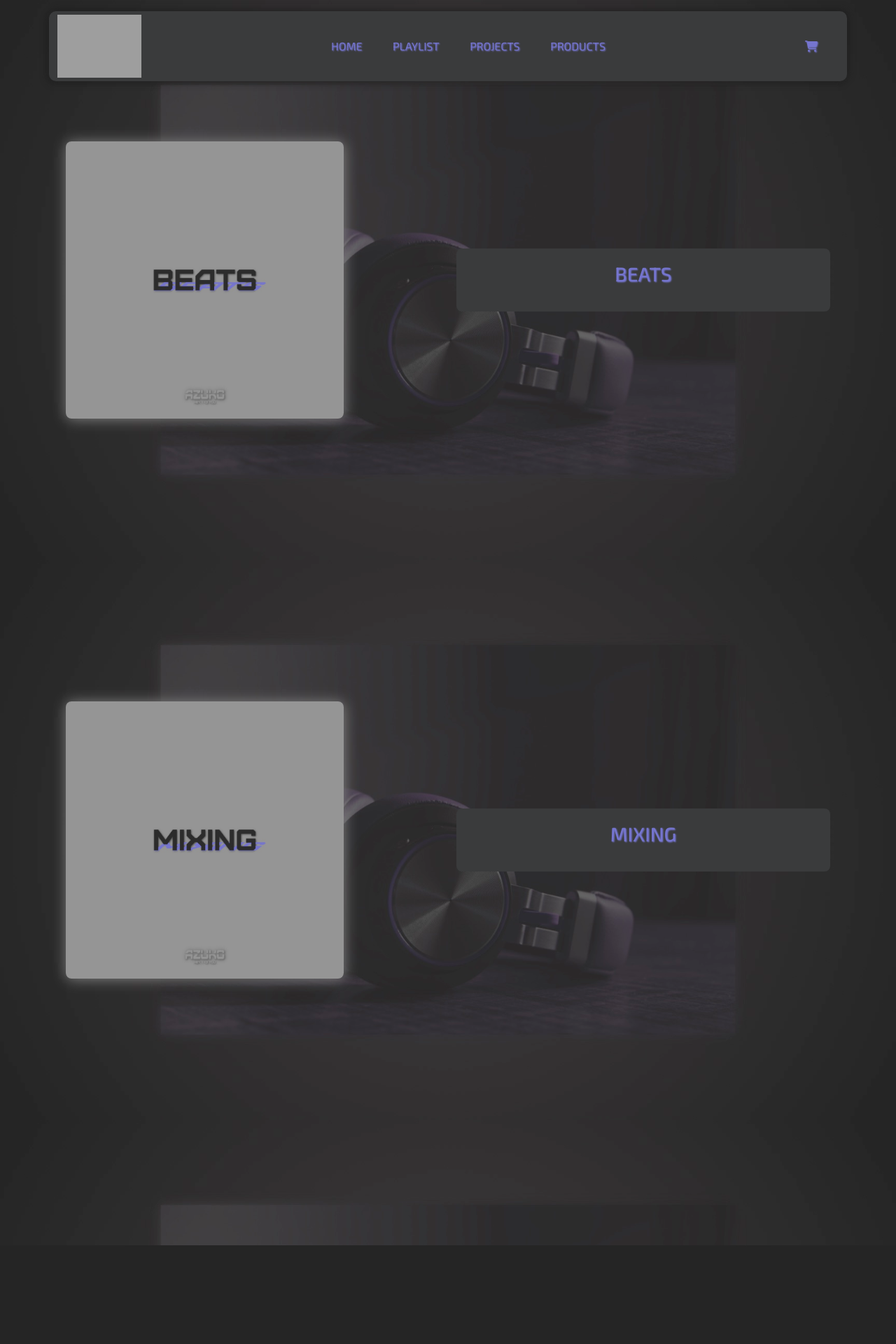
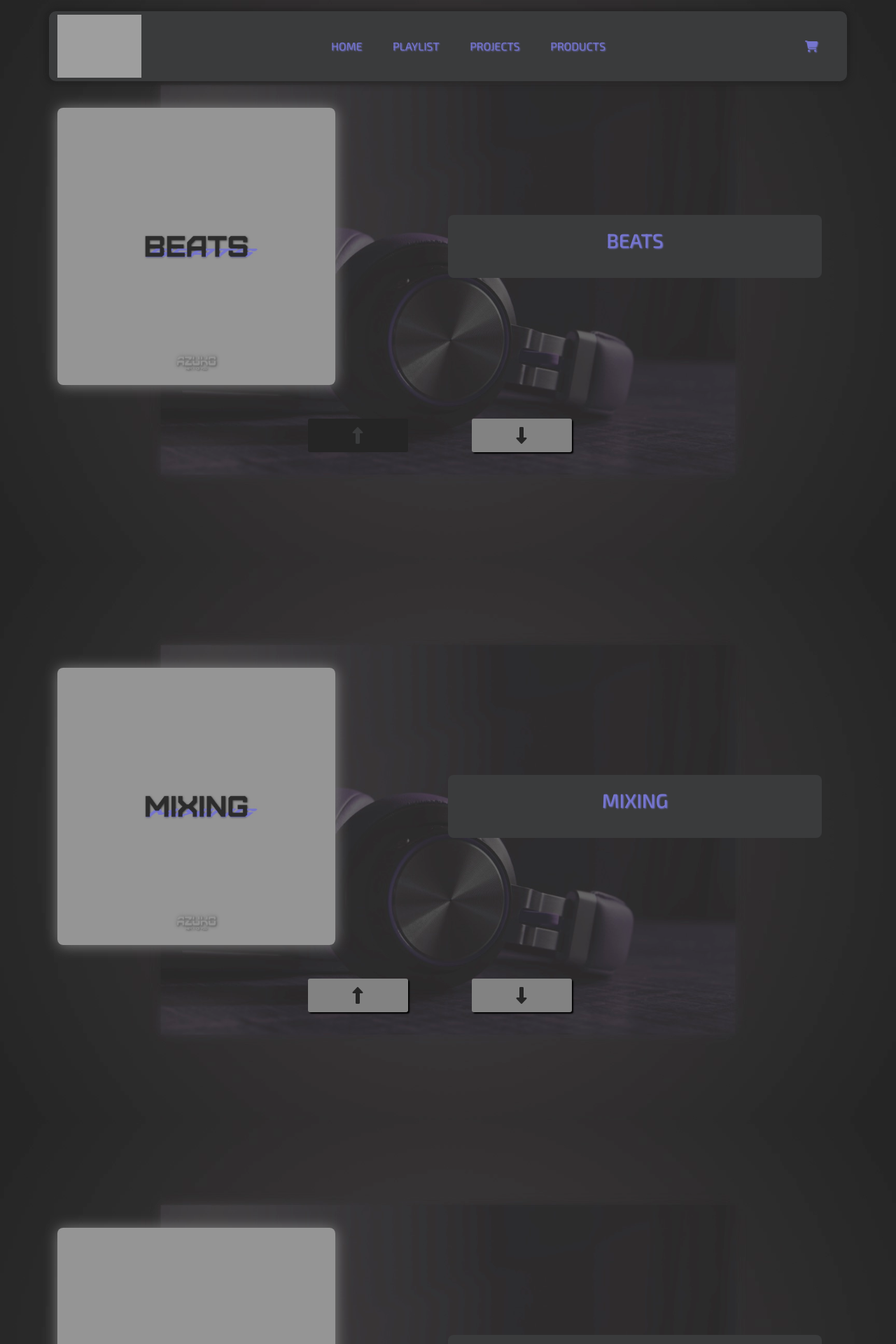
Before and after one commit to AzukoTazumaki/Azuko, a FastAPI app: page /products in a window 1280 px wide. Shown: the top 1920 px of the page at 70% size. Run offline with FastAPI, Linux system fonts and the light colour scheme; some libraries are stand-ins or nearby versions; grey boxes are pictures that could not be loaded.

Commit message:
FastApi site v1.1.1

```diff
--- a/static/css/style.css
+++ b/static/css/style.css
@@ -3,6 +3,7 @@
 :root {
     --dark-gray-azuko-rgb: rgb(37, 37, 37);
     --light-gray-azuko-rgb: rgb(130, 130, 130);
+    --light-gray-azuko-rgb-deep: rgb(110, 110, 110);
     --product-card-rgb: rgb(149, 149, 149);
 }
 
@@ -36,7 +37,7 @@ body {
 .slider_buttons {
     position: absolute;
     margin-left: 96.4vw;
-    background-color: var(--periwinkle-purple-rgb);
+    background-color: var(--light-gray-azuko-rgb);
     box-shadow: 2px 2px 2px rgb(0, 0, 0);
     color: var(--dark-gray-azuko-rgb);
     border: none;
@@ -46,13 +47,15 @@ body {
     transition: .3s;
 }
 
-.slider_buttons:focus {
+.slider_buttons:focus,
+.slider_products:focus {
     box-shadow: none;
     transform: scale(.85);
 }
 
-.slider_buttons:hover:not(.slider_button_up_disabled) {
-    background-color: var(--periwinkle-purple-rgb-deep);
+.slider_buttons:hover:not(.slider_button_up_disabled),
+.slider_products:hover:not(.slider_products_disabled) {
+    background-color: var(--light-gray-azuko-rgb-deep);
 }
 
 .slider_button_up_disabled {
@@ -82,6 +85,27 @@ body {
 
 .slider_button_down_3 {
     margin-top: -49vh;
+}
+
+.slider_products, .slider_products_disabled {
+    padding: 1.5vh 5vw;
+    border-radius: 3px;
+    text-decoration: none;
+    border-radius: 3px;
+    transition: .3s;
+}
+
+.slider_products {
+    background-color: var(--light-gray-azuko-rgb);
+    color: var(--dark-gray-azuko-rgb);
+    box-shadow: 2px 2px 2px rgb(0, 0, 0);
+}
+
+.slider_products_disabled {
+    background-color: var(--dark-gray-azuko-rgb);
+    color: var(--dark-gray-rgb);
+    cursor: default;
+    pointer-events: none;
 }
 
 
--- a/templates/products_content/products.html
+++ b/templates/products_content/products.html
@@ -5,7 +5,7 @@
 <div class="products">
     <div class="container">
         {% for product in products %}
-        <div class="row d-flex justify-content-center align-items-center vh-100">
+        <div class="row d-flex justify-content-between align-items-center vh-100" id="product_{{ loop.index }}">
             <div class="row justify-content-center gap-5">
                 <div class="col-12">
                     <div class="row align-items-center">
@@ -20,6 +20,20 @@
                         </div>
                     </div>
                 </div>
+                <div class="col-2 d-flex justify-content-center">
+                    {% if loop.first %}
+                    <a href="#" class="slider_products_disabled"><i class="fa-solid fa-up-long fa-xl"></i></a>
+                    {% else %}
+                    <a href="#product_{{ loop.index - 1 }}" class="slider_products"><i class="fa-solid fa-up-long fa-xl"></i></a>
+                    {% endif %}
+                </div>
+                <div class="col-2 d-flex justify-content-center">
+                    {% if loop.last %}
+                    <a href="#footer" class="slider_products"><i class="fa-solid fa-down-long fa-xl"></i></a>
+                    {% else %}
+                    <a href="#product_{{ loop.index + 1 }}" class="slider_products"><i class="fa-solid fa-down-long fa-xl"></i></a>
+                    {% endif %}
+                </div>
             </div>
         </div>
         {% endfor %}
```
